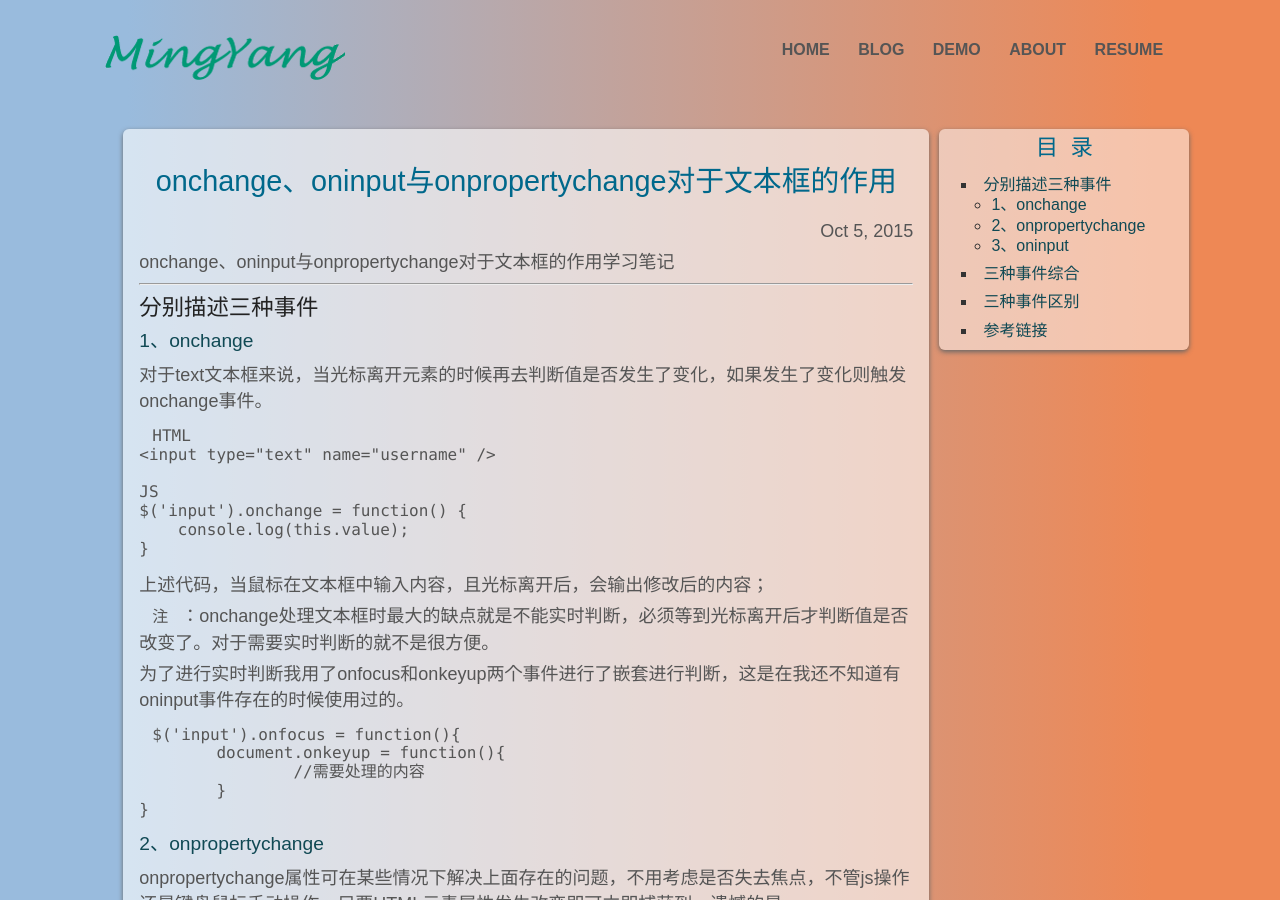
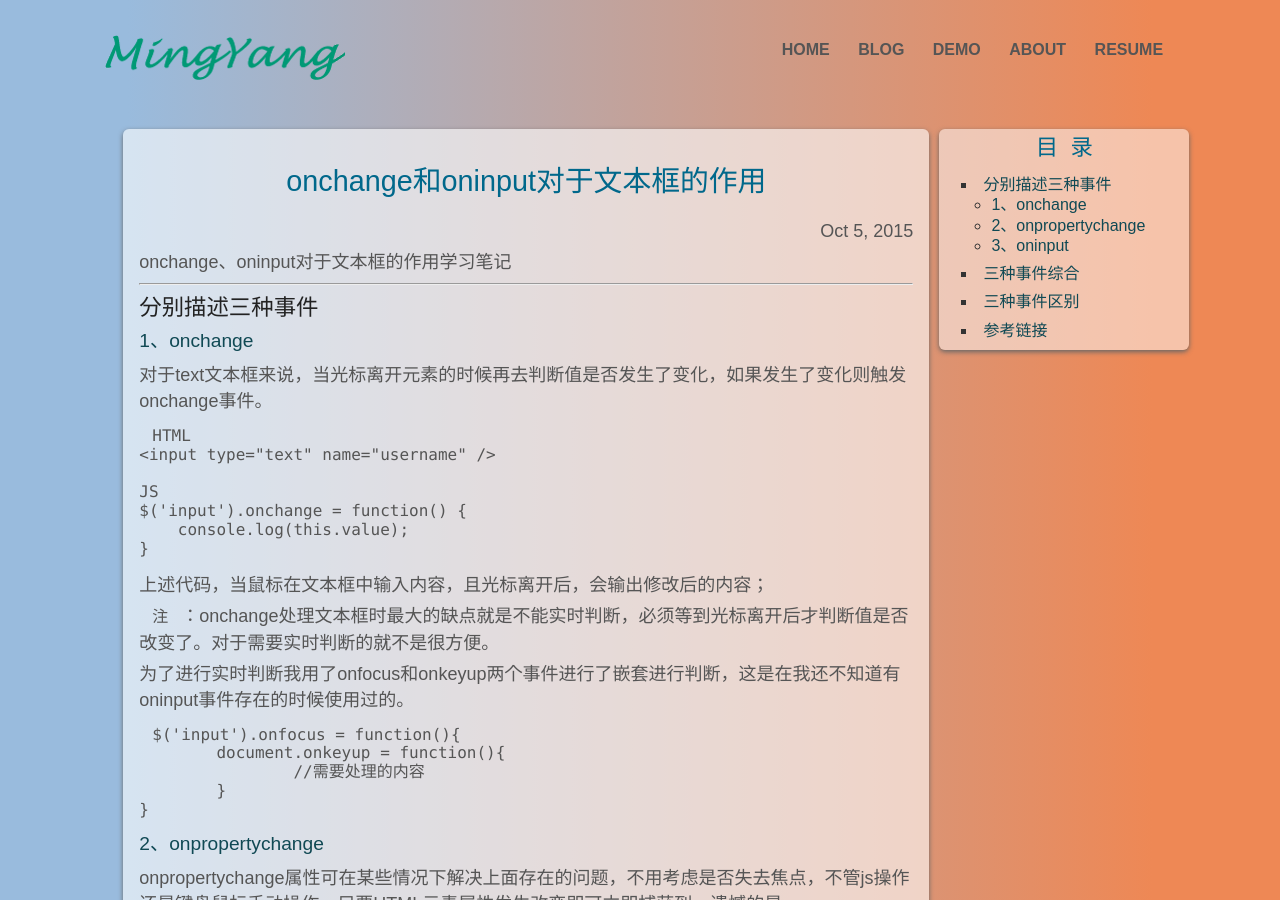
Before and after one commit to radenrecha/radenrecha.github.io, a Jekyll site: the page built from _posts/2015-10-05-oninput&onpropertychange.md, in a window 1280 px wide and 900 px high. Built offline with Jekyll 4.4.1, drawn with Linux system fonts in a browser that asks for light colours; comment, search, counter and statistics services are not loaded; a style sheet for code colours, icons or effects is not loaded.

Commit message:
修改一下

```diff
--- a/_posts/2015-10-05-oninput&onpropertychange.md
+++ b/_posts/2015-10-05-oninput&onpropertychange.md
@@ -1,11 +1,11 @@
 ---
 layout: post
-title:  "onchange、oninput与onpropertychange对于文本框的作用"
+title:  "onchange和oninput对于文本框的作用"
 date:  2015-10-05
 categories: JavaScript
 ---
 
-onchange、oninput与onpropertychange对于文本框的作用学习笔记
+onchange、oninput对于文本框的作用学习笔记
 
 ---
 
```
